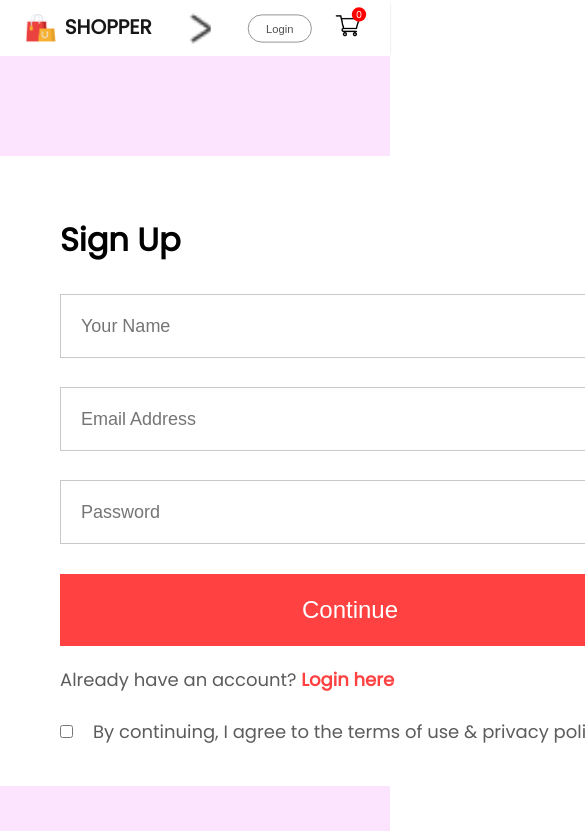
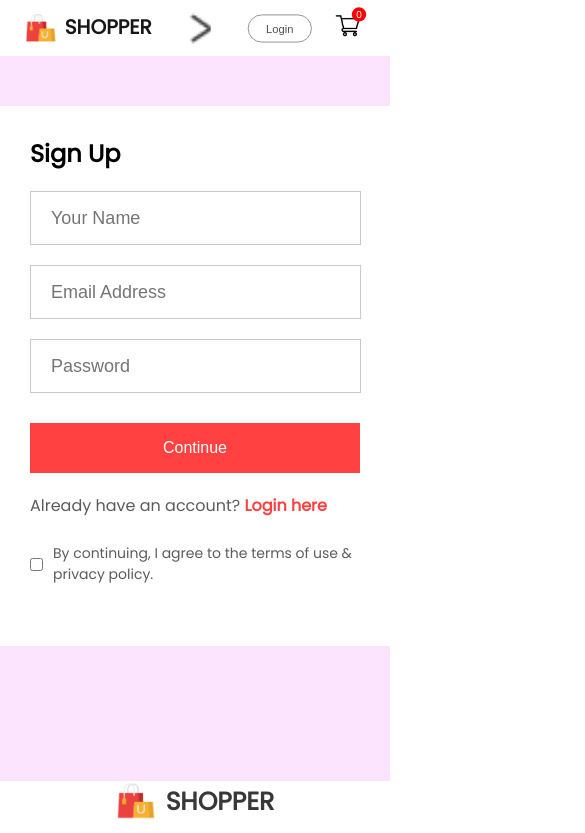
Before and after one commit to RoopaChiluvuri/E-Commerce, a React (Create React App) app: page /login in a window 390 px wide. Shown: the top 833 px of the page, 585 px wide, since content can reach past the window. Built offline with nearby package versions, Linux system fonts and the light colour scheme.

Commit message:
made LoginSignup page fully responsive

```diff
--- a/src/Components/Navbar/Navbar.css
+++ b/src/Components/Navbar/Navbar.css
@@ -149,7 +149,7 @@
     }
     .nav-menu{
         display: none;
-        height: 80px;
+        height: 50px;
         width: 100%;
         position: absolute;
         background-color: white;
--- a/src/Pages/CSS/LoginSignup.css
+++ b/src/Pages/CSS/LoginSignup.css
@@ -67,3 +67,54 @@
     font-size: 18px;
     font-weight: 500;
 }
+
+@media(max-width:1280px){
+    .loginsignup{
+        padding-top: 50px;
+    }
+    .loginsignup-container{
+        width: auto;
+        max-width: 500px;
+        max-height: 500px;
+    }
+    .loginsignup-container h1{
+        margin: 10px 0px;
+    }
+    .loginsignup-fields{
+        gap: 20px;
+        margin-top: 20px;
+    }
+    .loginsignup-fields input{
+        height: 65px;
+        width: 93%;
+    }
+    .loginsignup-container button{
+        width: 100%;
+    }
+    .loginsignup-login{
+        font-size: 16px;
+    }
+    .loginsignup-agree{
+        font-size: 14px;
+        gap: 10px;
+    }
+}
+
+@media(max-width:800px){
+    .loginsignup-container{
+        padding: 20px 30px;
+    }
+    .loginsignup-container h1{
+        font-size: 24px;
+    }
+    .loginsignup-fields{
+        margin-top: 20px;
+    }
+    .loginsignup-fields input{
+        height: 50px;
+    }
+    .loginsignup-container button{
+        height: 50px;
+        font-size: 16px;
+    }
+}
```
